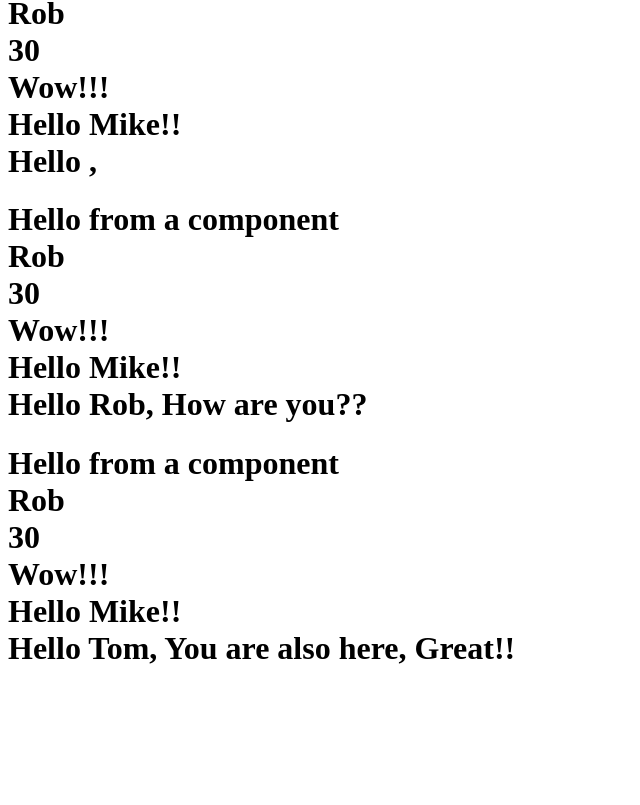
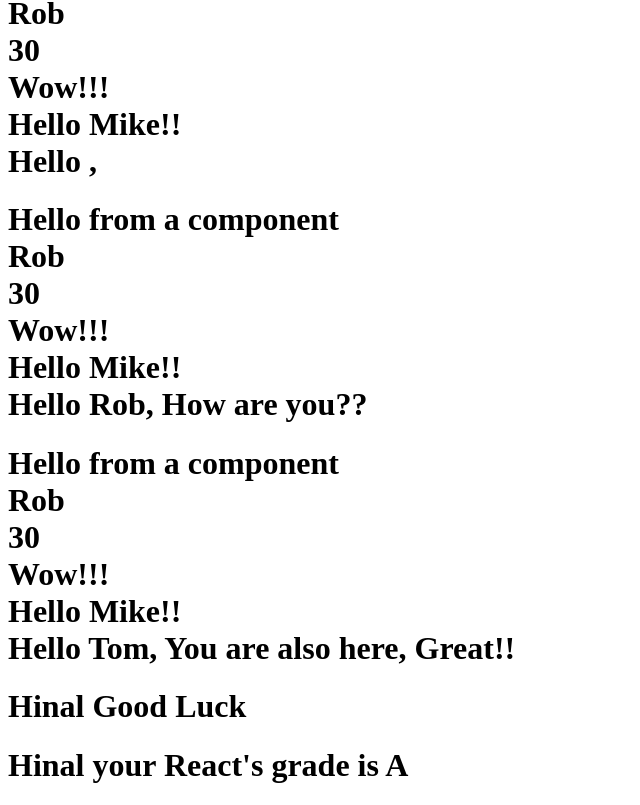
Before and after one commit to HinalPatel0607/React-Learning, a React (Vite) app in the folder React/: page / in a window 1280 px wide. Shown: the part 609-1414 px from the top of the page, without its empty margins (0-640 px from the left). Before the commit the page ends 1297 px from the top, so only its background shows below. Built offline with nearby package versions, Linux system fonts and the light colour scheme.

Commit message:
Destructuring of props

```diff
--- a/React/src/App.jsx
+++ b/React/src/App.jsx
@@ -1,5 +1,7 @@
 import React from "react";
 import Hello from "./components/Hello";
+import Destructuringprops from "./components/Destructuringprops";
+import Destructuringpropsindefinition from "./components/Destructuringpropsindefinition";
 
 function App() {
   return (
@@ -10,6 +12,8 @@ function App() {
       <Hello />
       <Hello name="Rob" message="How are you??" />
       <Hello name="Tom" message="You are also here, Great!!" />
+      <Destructuringprops name="Hinal" message="Good Luck" />
+      <Destructuringpropsindefinition subject="React" grade="A" />
     </div>
   );
 }
--- /dev/null
+++ b/React/src/components/Destructuringprops.jsx
@@ -0,0 +1,12 @@
+function Destructuringprops(props) {
+  const { name, message } = props;
+  return (
+    <div>
+      <h1>
+        {name} {message}
+      </h1>
+    </div>
+  );
+}
+
+export default Destructuringprops;
--- /dev/null
+++ b/React/src/components/Destructuringpropsindefinition.jsx
@@ -0,0 +1,11 @@
+function Destructuringpropsindefinition({ subject, grade }) {
+  return (
+    <div>
+      <h1>
+        Hinal your {subject}'s grade is {grade}
+      </h1>
+    </div>
+  );
+}
+
+export default Destructuringpropsindefinition;
```
